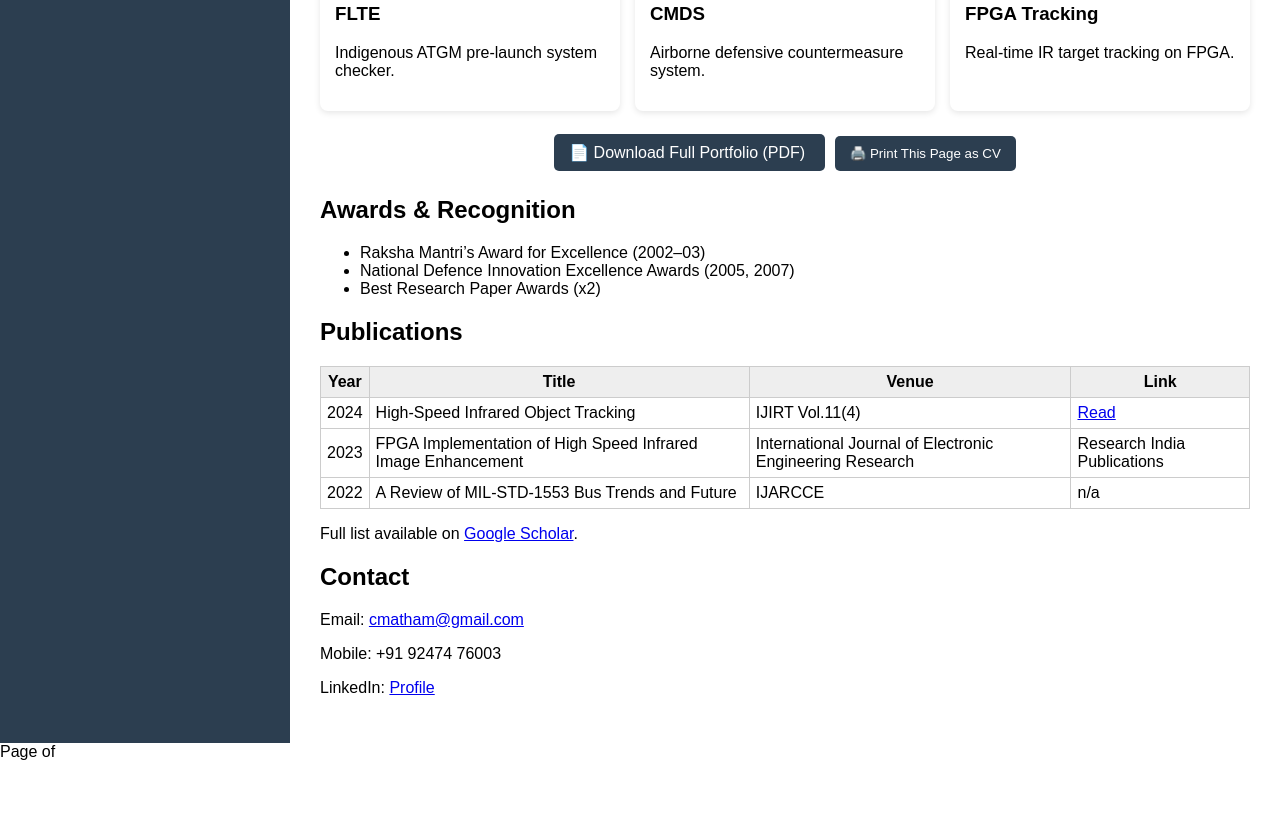
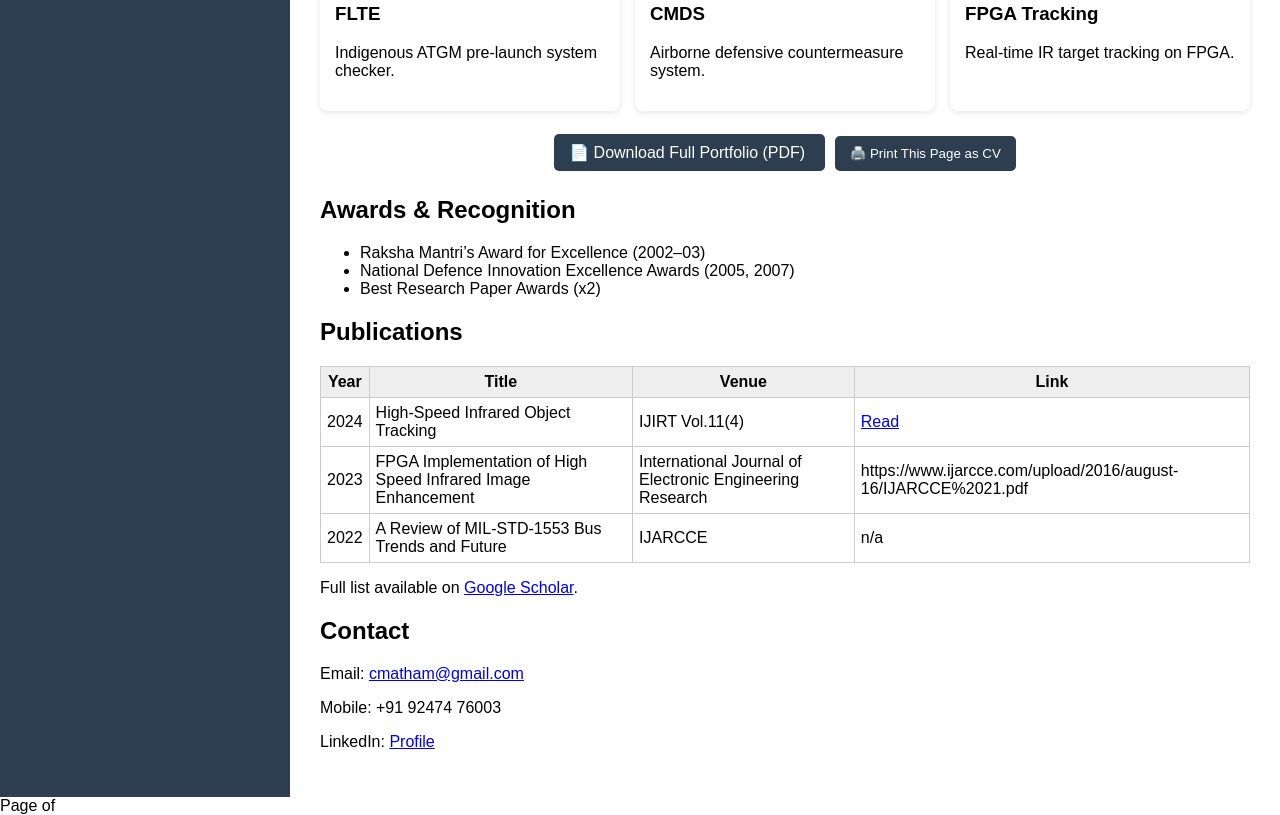
Before and after one commit to DrMChandrashekar/DrMChandrashekar.github.io, a plain HTML site: page index.html in a window 1280 px wide. Shown: the part 718-1533 px from the top of the page. Before the commit the page ends 1479 px from the top, so only its background shows below. Drawn offline with Linux system fonts and the light colour scheme.

Commit message:
Update index.html

```diff
--- a/index.html
+++ b/index.html
@@ -102,7 +102,7 @@
           <tbody>
             <tr><td>2024</td><td>High-Speed Infrared Object Tracking</td><td>IJIRT Vol.11(4)</td>
                 <td><a href="https://ijirt.org/article?manuscript=167729">Read</a></td></tr>
-            <tr><td>2023</td><td>FPGA Implementation of High Speed Infrared Image Enhancement</td><td>International Journal of Electronic Engineering Research</td><td>Research India Publications </td></tr>
+            <tr><td>2023</td><td>FPGA Implementation of High Speed Infrared Image Enhancement</td><td>International Journal of Electronic Engineering Research</td><td>https://www.ijarcce.com/upload/2016/august-16/IJARCCE%2021.pdf</td></tr>
             <tr><td>2022</td><td>A Review of MIL-STD-1553 Bus Trends and Future</td><td>IJARCCE</td><td>n/a</td></tr>
           </tbody>
         </table>
```
